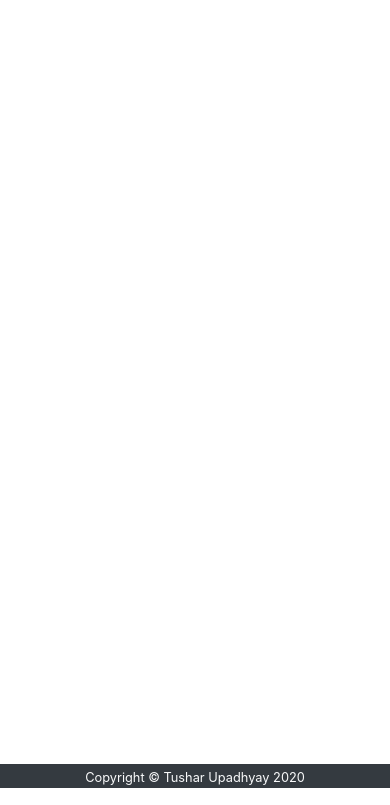
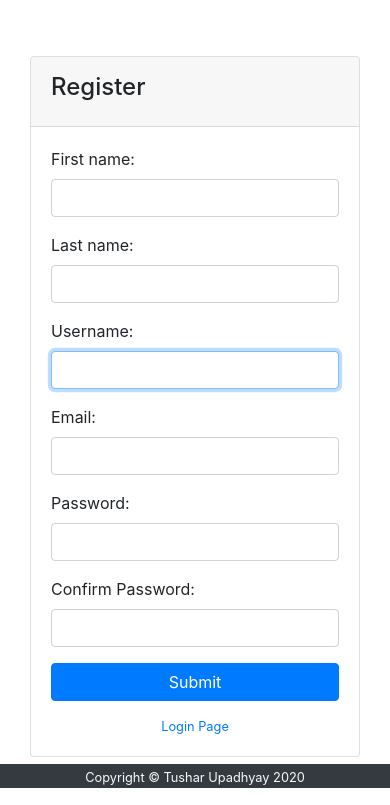
Before and after one commit to tushar912/Image-Sharing-Blog, a Django app: page /accounts/register/ in a window 390 px wide. Shown: the part 56-861 px from the top of the page. Run offline with Django 3.2, Linux system fonts and the light colour scheme; some libraries are stand-ins or nearby versions.

Commit message:
added register

```diff
--- a/img/accounts/templates/registration/register.html
+++ b/img/accounts/templates/registration/register.html
@@ -5,6 +5,43 @@
 
 {%endblock%}
 {% block content %}
+<div class="container col-md-8 col-sm-12">
+  <div class="card card-register mx-auto my-5">
+    <div class="card-header py-3"><h4>Register</h4></div>
+      <div class="card-body">
+        {% if form.non_field_errors %}
+          <div class="alert alert-warning alert-dismissible fade show" style="font-size: 11px" role="alert">
+            {{ form.non_field_errors }}
+            <button type="button" class="close" data-dismiss="alert" aria-label="Close">
+              <span aria-hidden="true">&times;</span>
+            </button>
+          </div>
+        {% endif %}
 
+        <form action="{% url 'accounts:register' %}" method="POST">
+          {% csrf_token %}
+          {% for field in form %}
+            {% if field.errors %}
+            <div class="alert alert-warning alert-dismissible fade show" role='alert'>
+              {{ field.errors }}
+              <button type="button" class="close" data-dismiss="alert" aria-label="Close">
+                <span aria-hidden="true">&times;</span>
+              </button>
+            </div>
+          {% endif %}
+          <div class="form-group">
+            {{ field.label_tag }}
+            {{ field|add_class:'form-control'}}
+          </div>
+          {% endfor %}
+          <input type="submit" class="btn btn-primary btn-block" valeu="Register">
+        </form>
+        <div class="text-center">
+          <a class="d-block small mt-3" href="{% url 'accounts:login' %}">Login Page</a>
+
+        </div>
+      </div>
+  </div>
+</div>
 
 {% endblock %}
--- a/img/templates/base.html
+++ b/img/templates/base.html
@@ -14,7 +14,7 @@
 </head>
 <body>
     <nav class="navbar navbar-expand-lg navbar-dark bg-dark fixed-top" id="mainNav">
-        <a class="navbar-brand" href="{% url 'chat:home' %}">Image-Share</a>
+        <a class="navbar-brand" href="#">Image-Share</a>
         <button class="navbar-toggler navbar-toggler-right" type="button" data-toggle="collapse" data-target="#navbarResponsive" aria-controls="navbarResponsive" aria-expanded="faslse" aria-label="Toggle navigation">
           <span class="navbar-toggler-icon"></span>
         </button>
```
